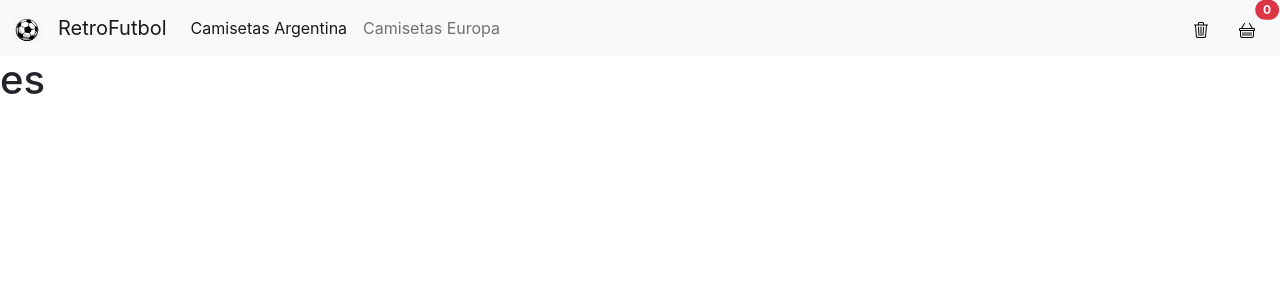
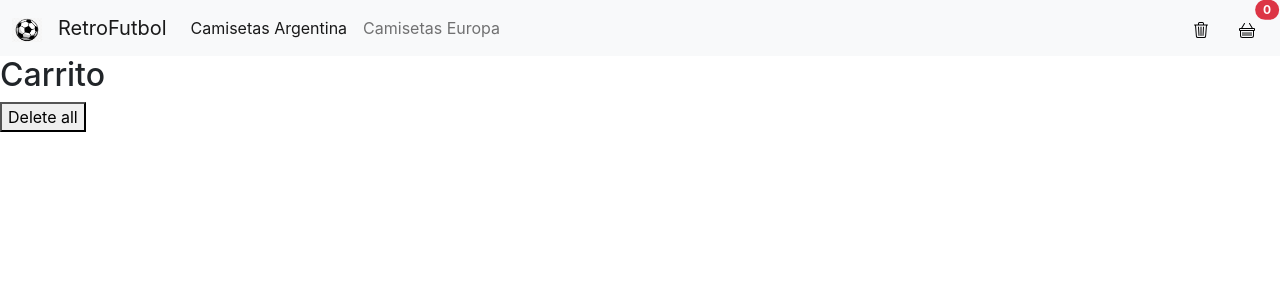
Before and after one commit to theDoctorl/Coder-React-JS, a React (Create React App) app: page /carrito in a window 1280 px wide. Shown: the top 300 px of the page. Built offline with nearby package versions, Linux system fonts and the light colour scheme.

Commit message:
desafio context

```diff
--- a/src/components/CartWidget/CartWidget.jsx
+++ b/src/components/CartWidget/CartWidget.jsx
@@ -13,7 +13,7 @@ const CartWidget = () => {
             <button type="button" className="btn fondo_naranja position-relative me-1" title="Vaciar Carrito" onClick={()=> {clear()}}>
                 <img src={cesto} alt="Cesto" />
             </button>
-            <Link to={"/cart"}>
+            <Link to={"/carrito"}>
                 <button type="button" className="btn fondo_naranja position-relative" title="Ir al Carrito">
                     <img src={carrito} alt="Carrito" />
                     <span className="position-absolute top-0 start-100 translate-middle badge rounded-pill bg-danger">{cartTotal()}</span>
--- a/src/components/Context/Context.jsx
+++ b/src/components/Context/Context.jsx
@@ -2,7 +2,7 @@ import React, { useState, createContext } from "react";
 
 export const CartContext = createContext();
 
-const Provider = ({children}) => {
+const Provider = (props) => {
     const [cart, setCart] = useState([]);
 
     const addItem = (item, cantidad) => {
@@ -23,13 +23,13 @@ const Provider = ({children}) => {
         return cart.some(item => item.id === id);
     }
 
-    const cartTotal = () => { //Me había olvidado de agregar al Provider del Contexto, la función cartTotal. Es por esa razón que la llamaba desde el otro lado y me decía que no lo reconocía.
+    const cartTotal = () => {
         return cart.reduce((total, item) => total+=item.cantidad, 0);
     }
 
     return (
         <CartContext.Provider value={{cart, addItem, clear, cartTotal}}>
-            {children}
+            {props.children}
         </CartContext.Provider>
     )
 }
--- a/src/components/ItemDetail/ItemDetail.jsx
+++ b/src/components/ItemDetail/ItemDetail.jsx
@@ -21,7 +21,7 @@ const ItemDetail = ({item}) => {
                 <h3>{item.destacado}</h3>
                 <p><b>${item.precio}</b></p>
                 <p>{item.descripcion}</p>
-                {counter === 0 ? <ItemCount initial={1} stock={item.stock} onAdd={onAdd} /> : <Link to={"/cart"} className="btn fondo_naranja">Ir al Carrito</Link>}
+                {counter === 0 ? <ItemCount initial={1} stock={item.stock} onAdd={onAdd} /> : <Link to={"/carrito"} className="btn fondo_naranja">Ir al Carrito</Link>}
             </div>
         </div>
     )
--- a/src/components/carrito/carrito.jsx
+++ b/src/components/carrito/carrito.jsx
@@ -1,12 +1,23 @@
-import React from "react";
+import {React, useContext} from "react";
+import {CartContext} from '../Context/Context';
 
 
 const Carrito = () =>{
-
+    const {cart, clear} = useContext(CartContext);
     return(
         <div>
-                <h1>es</h1>
+            <h2>Carrito</h2>
+            {cart.map((producto) => (
+                <div key={producto.id}>
+                    <h3>{producto.title}</h3>
+                    <button onClick={() => clear(producto.id)}>
+                        Delete
+                    </button>
+                </div>
+            ))}
+            <button onClick={clear}>Delete all</button>
         </div>
+
     );
 };
 
```
